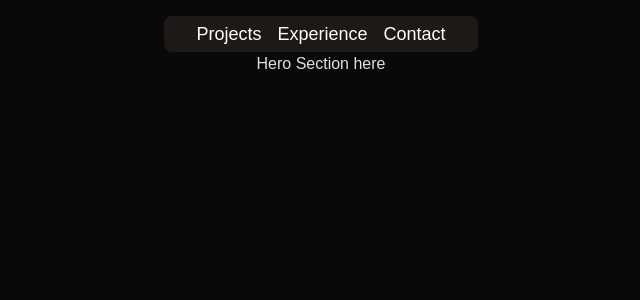
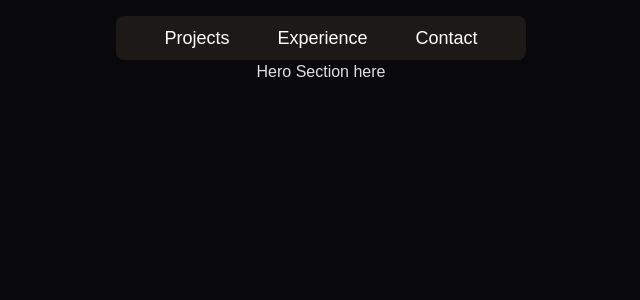
Before and after one commit to antonnprince/Portfolio, a React (Vite) app: page / in a window 1280 px wide. Shown: the top 300 px of the page, without its empty margins (319-959 px from the left). Built offline with nearby package versions, Linux system fonts and the light colour scheme; a web font is replaced by a local one.

Commit message:
animation nav

```diff
--- a/src/Nav.jsx
+++ b/src/Nav.jsx
@@ -1,4 +1,3 @@
-import { li, nav } from 'motion/react-client'
 import React from 'react'
 
 const Nav = () => {
@@ -9,15 +8,19 @@ const Nav = () => {
   return (
 
     <div
-    className='bg-[#1C1917] px-2 md:px-8 py-1 rounded-lg '
+    className='bg-[#1C1917] px-2 md:px-12 py-2 rounded-lg '
         >
-        <ul className='flex flex-row flex-shrink space-x-4 text-xs md:text-lg '>
+            {/* someting */}
+
+        <ul className='flex flex-row flex-shrink space-x-12 text-xs md:text-lg '>
             {
                 navSection.map((item,index)=>{
                     return(
                         <li
                         key={index}
-                        className='text-white hover:text-[#6B7280] font-thin '>
+                        className='text-white hover:text-[#6B7280] font-thin
+                        transition-all duration-300  hover:scale-110 ease-in-out
+                        text-md '>
                         {item}
                         </li>
                     )
```
